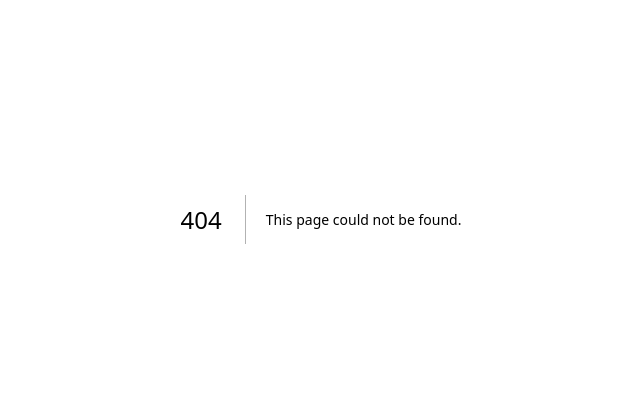
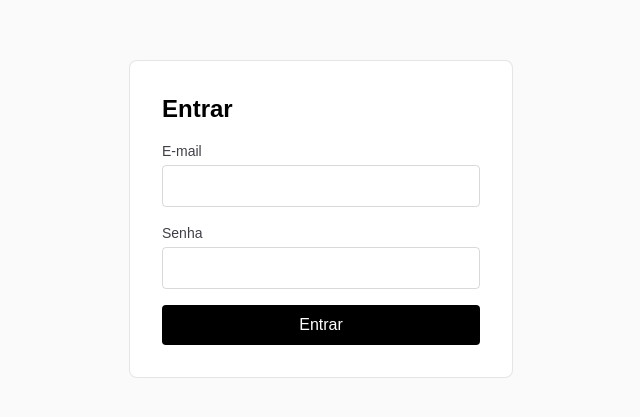
Before and after one commit to rodolfoafl/movie-list, a Next.js app: page /login in a window 1280 px wide. Before the commit this address had no page. Shown: the part 181-598 px from the top of the page, without its empty margins (319-959 px from the left). Built offline with nearby package versions, Linux system fonts and the light colour scheme.

Commit message:
feat: login page UI in pt-BR (T014)

```diff
--- /dev/null
+++ b/app/login/page.tsx
@@ -0,0 +1,73 @@
+"use client";
+
+import { useActionState } from "react";
+
+import { signInAction } from "./actions";
+
+export default function LoginPage() {
+  const [state, formAction, pending] = useActionState(
+    signInAction,
+    undefined
+  );
+
+  return (
+    <div className="flex flex-1 items-center justify-center bg-zinc-50 p-6 dark:bg-black">
+      <form
+        action={formAction}
+        className="w-full max-w-sm space-y-4 rounded-lg border border-black/10 bg-white p-8 dark:border-white/10 dark:bg-zinc-950"
+      >
+        <h1 className="text-2xl font-semibold text-black dark:text-zinc-50">
+          Entrar
+        </h1>
+
+        <div className="space-y-1">
+          <label
+            htmlFor="email"
+            className="block text-sm font-medium text-zinc-700 dark:text-zinc-300"
+          >
+            E-mail
+          </label>
+          <input
+            id="email"
+            name="email"
+            type="email"
+            required
+            autoComplete="email"
+            className="w-full rounded border border-black/15 px-3 py-2 text-black dark:border-white/15 dark:bg-zinc-900 dark:text-zinc-50"
+          />
+        </div>
+
+        <div className="space-y-1">
+          <label
+            htmlFor="password"
+            className="block text-sm font-medium text-zinc-700 dark:text-zinc-300"
+          >
+            Senha
+          </label>
+          <input
+            id="password"
+            name="password"
+            type="password"
+            required
+            autoComplete="current-password"
+            className="w-full rounded border border-black/15 px-3 py-2 text-black dark:border-white/15 dark:bg-zinc-900 dark:text-zinc-50"
+          />
+        </div>
+
+        {state?.error && (
+          <p role="alert" className="text-sm text-red-600 dark:text-red-400">
+            {state.error}
+          </p>
+        )}
+
+        <button
+          type="submit"
+          disabled={pending}
+          className="w-full rounded bg-black px-4 py-2 text-white transition-colors hover:bg-[#383838] disabled:opacity-50 dark:bg-zinc-50 dark:text-black dark:hover:bg-zinc-200"
+        >
+          {pending ? "Entrando..." : "Entrar"}
+        </button>
+      </form>
+    </div>
+  );
+}
```
